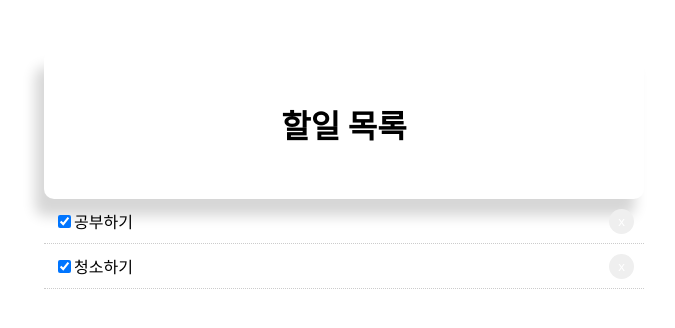
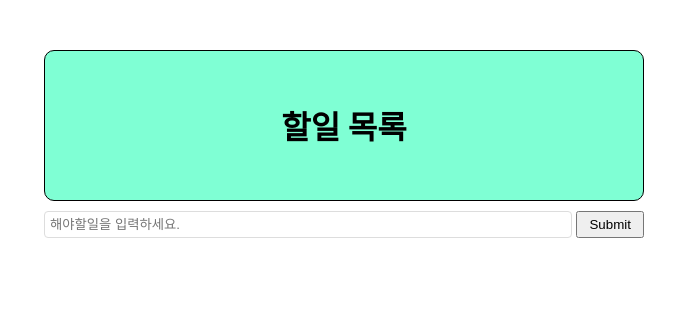
Before and after one commit to sunnykim9002/react_toDo, a React (Create React App) app: page / in a window 1280 px wide. Shown: the top 328 px of the page, without its empty margins (296-971 px from the left). Built offline with nearby package versions, Linux system fonts and the light colour scheme.

Commit message:
todo list 완료

```diff
--- a/src/App.css
+++ b/src/App.css
@@ -8,9 +8,47 @@
   margin-top: 50px;
   background: #fff;
   border-radius: 10px;
-  box-shadow: -9px 17px 13px rgba(0, 0, 0, 0.16);
+  border: 1px solid #000;
+  background-color: aquamarine;
+  margin-bottom: 10px;
 }
 
+.list {
+  margin-bottom: 10px;
+
+}
+.submit-btn {
+  background-color: white;
+  outline: none;
+  border: none;
+  border-radius: 50%;
+  line-height: 15px;
+  width: 20px;
+  font-weight: 700;
+  color: black;
+  border: 1px solid black;
+  float: right;
+  cursor: pointer;
+}
 h1 {
   text-align: center;
 }
+
+input[type="text"] {
+  border: 1px solid #ddd;
+  border-radius: 4px;
+  margin-right: 4px;
+  width: 100%;
+
+
+}
+input[type="checkbox"] {
+  cursor: pointer;
+}
+
+input:focus {
+  outline: none;
+}
+input:focus-visible {
+  outline: 1px solid #000;
+}
--- a/src/App.js
+++ b/src/App.js
@@ -2,37 +2,65 @@ import React, {Component} from "react";
 import "../src/App.css";
 
 export default class App extends Component {
-  // style
-  btnStyle = {
-    color: "#fff",
-    border: "none",
-    padding: "5px 9px",
-    borderRadius: "50%",
-    cursor: "pointer",
-    float:"right"
+  state = {
+    todoDate : [
+    ],
+    value : ""
   }
 
-  getStyle = () => {
+  // style
+  // btnStyle = {
+  //   color: "#fff",
+  //   border: "none",
+  //   padding: "5px 9px",
+  //   borderRadius: "50%",
+  //   cursor: "pointer",
+  //   float:"right"
+  // }
+
+  getStyle = (completed) => {
     return {
+      marinBottom:"10px",
       padding: "10px",
+      borderTop: "1px #ccc dotted",
       borderBottom: "1px #ccc dotted",
-      textDecoration: 'none'
+      textDecoration: completed ? " line-through" : "none",
     }
   }
 
-  todoDate = [
-    {
-      id: "1",
-      title: "공부하기",
-      completed: true
-    },
-    {
-      id: "2",
-      title: "청소하기",
-      completed: true
+
+  handleClick = (id) => {
+    let newTodoData = this.state.todoDate.filter(data => data.id !== id);
+    console.log("newTodoData", newTodoData);
+    this.setState({ todoDate: newTodoData});
+  }
+
+  handleChange = (e) => {
+    this.setState({value: e.target.value})
+  }
+
+  handleSubmit = (e) => {
+    e.preventDefault();
+
+    let newTodo = {
+      id: Date.now(),
+      title : this.state.value,
+      completed: false
     }
+    this.setState({ todoDate: [...this.state.todoDate, newTodo], value : ""})
+  }
 
-  ]
+  handleCompleChange = (id) => {
+    let newTodoData = this.state.todoDate.map((data) => {
+      if (data.id === id) {
+        data.completed = !data.completed
+      }
+      return data;
+    });
+    this.setState({ todoDate:newTodoData})
+  }
+
+
 
 
   render () {
@@ -43,13 +71,37 @@ export default class App extends Component {
             <h1>할일 목록</h1>
           </div>
         </div>
-      {this.todoDate.map((data) => (
-        <div style={this.getStyle()} key={data.id}>
-          <input type="checkbox" defaultChecked="false"/>
+      {this.state.todoDate.map((data) => (
+        <div style={this.getStyle(data.completed)} key={data.id} className="list">
+          <input
+            type="checkbox"
+            defaultChecked={false}
+            onChange={()=> this.handleCompleChange(data.id)}
+          />
           {data.title}
-          <button style={this.btnStyle}>x</button>
+          <button
+          style={this.btnStyle}
+          onClick={() => this.handleClick(data.id)}
+          className="submit-btn"
+          >
+          x
+          </button>
         </div>
       ))}
+
+
+      <form style={{display:'flex'}} onSubmit={this.handleSubmit}>
+        <input
+          type="text"
+          name="value"
+          style={{ flex:"10", padding: "5px"}}
+          placeholder="해야할일을 입력하세요."
+          value={this.state.value}
+          onChange={this.handleChange}
+        />
+        <input type="submit" name="입력" className="btn" style={{ flex:"1"}}/>
+
+      </form>
       </div>
     )
   }
```
